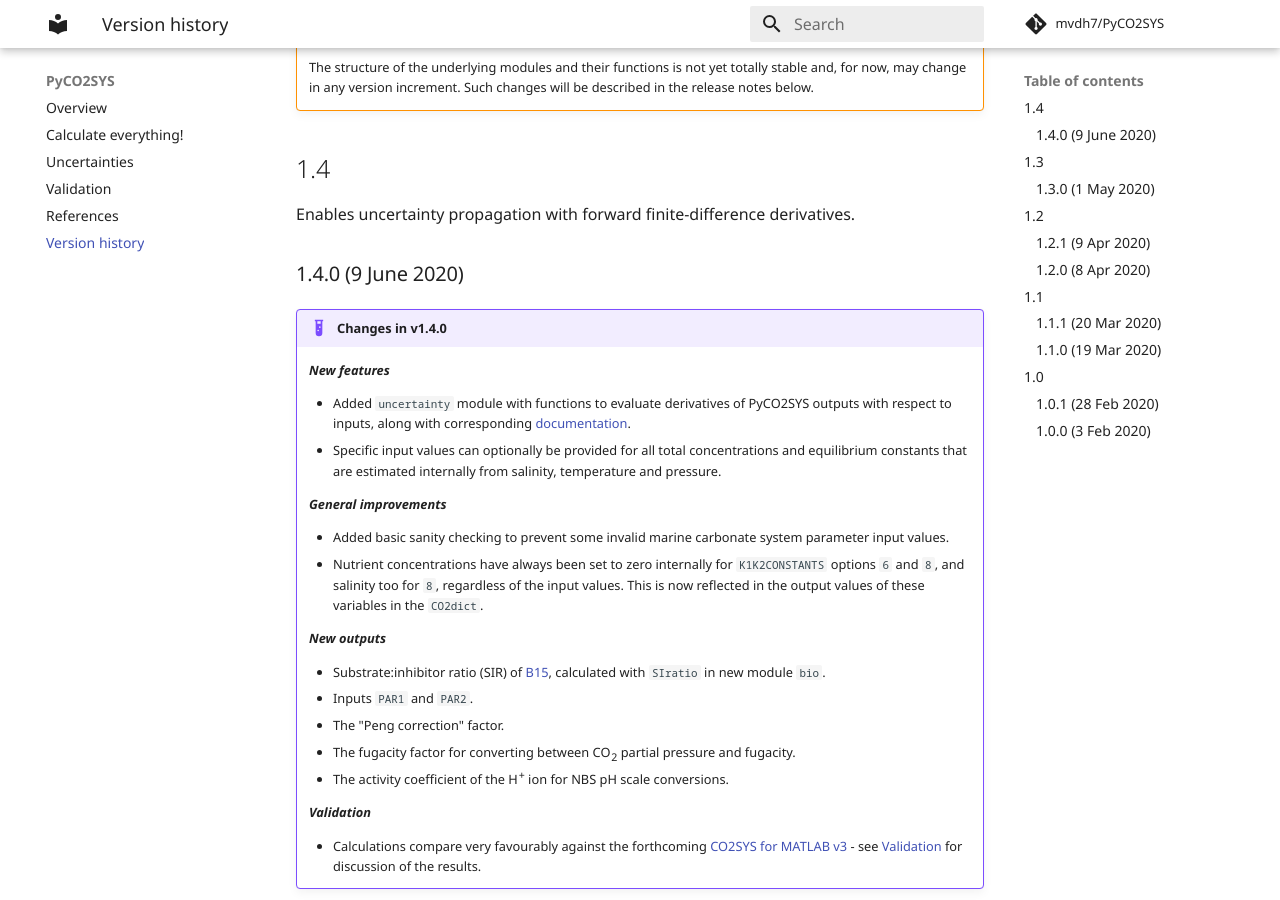
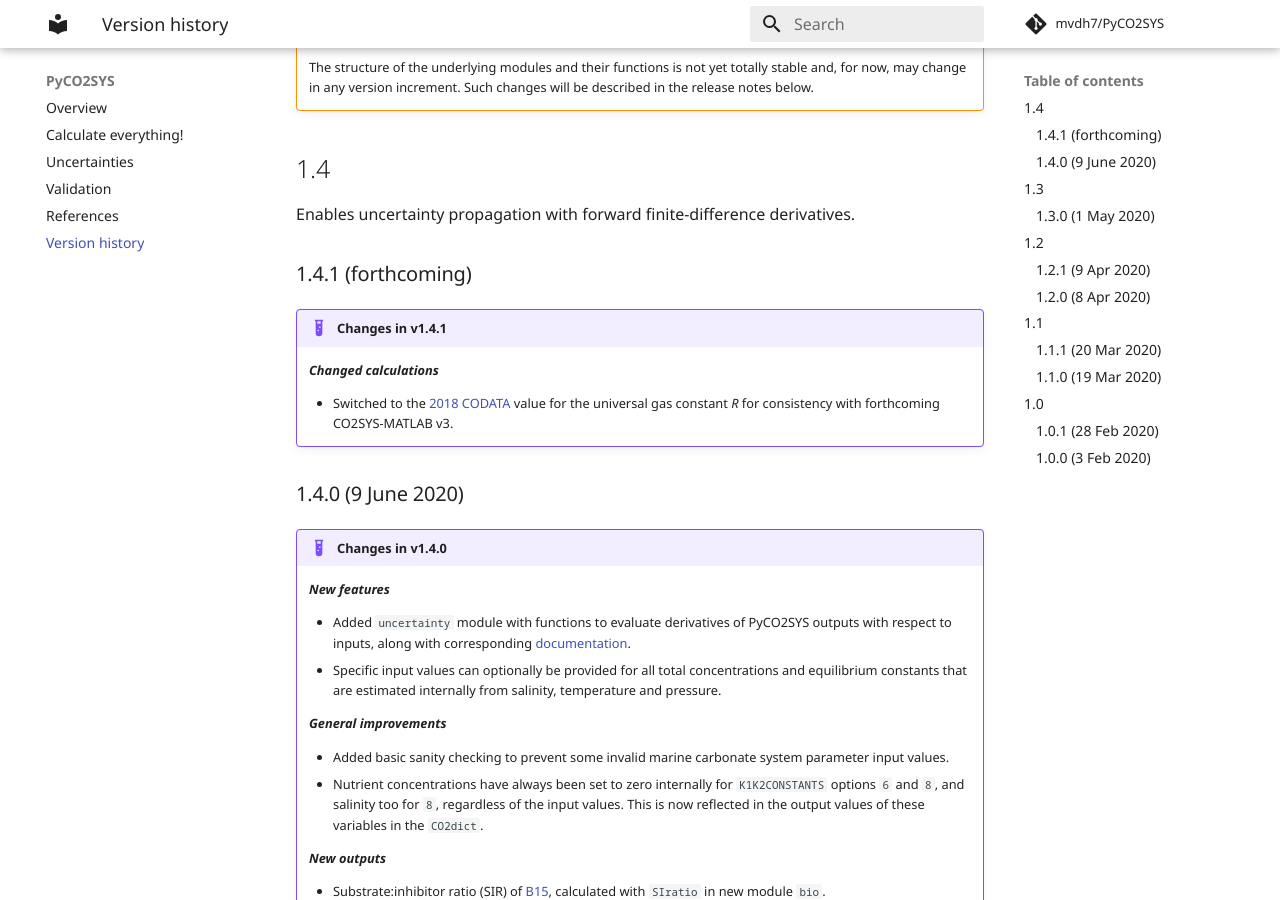
Before and after one commit to mvdh7/PyCO2SYS, an MkDocs documentation site: the page built from docs/versions.md, in a window 1280 px wide and 900 px high, scrolled down 686 px. Built offline with MkDocs 1.6.1 and Material for MkDocs 9.7.7, drawn with Linux system fonts in a browser that asks for light colours; formulas are drawn with MathJax 3; comment, search, counter and statistics services are not loaded.

Commit message:
Update RGasConstant value - fails tests due to MATLAB

```diff
--- a/docs/refs.md
+++ b/docs/refs.md
@@ -80,7 +80,7 @@ Click on each reference to see more details.
     Humphreys, M. P., Daniels, C. J., Wolf-Gladrow, D. A., Tyrrell, T., and Achterberg, E. P. (2018). On the influence of marine biogeochemical processes over CO<sub>2</sub> exchange between the atmosphere and ocean. *Marine Chemistry* 199, 1–11. [doi:10.1016/j.marchem.2017.12.006](https://doi.org/10.1016/j.marchem.2017.12.006).
 
 ??? note "HGP20: Humphreys et al. (2020) *"PyCO2SYS: marine carbonate..."*"
-    Humphreys, M. P., Gregor, L., Pierrot, D., van Heuven, S. M. A. C., Lewis, E. R., and Wallace, D. W. R. (2020). PyCO2SYS: marine carbonate system calculations in Python. Version 1.4.0. *Zenodo.* [doi:10.5281/zenodo.3744275](https://doi.org/10.5281/zenodo.3744275).
+    Humphreys, M. P., Gregor, L., Pierrot, D., van Heuven, S. M. A. C., Lewis, E. R., and Wallace, D. W. R. (2020). PyCO2SYS: marine carbonate system calculations in Python. Version 1.4.1. *Zenodo.* [doi:10.5281/zenodo.3744275](https://doi.org/10.5281/zenodo.3744275).
 
 ??? note "HPR11: van Heuven et al. (2011) *"CO<sub>2</sub>SYS v1.1, MATLAB..."*"
     van Heuven, S., Pierrot, D., Rae, J. W. B., Lewis, E., and Wallace, D. W. R. (2011). CO<sub>2</sub>SYS v 1.1, MATLAB program developed for CO<sub>2</sub> system calculations. ORNL/CDIAC-105b, Carbon Dioxide Information Analysis Center, Oak Ridge National Laboratory, U.S. Department of Energy, Oak Ridge, TN, USA. [doi:10.3334/CDIAC/otg.CO2SYS_MATLAB_v1.1](https://doi.org/10.3334/CDIAC/otg.CO2SYS_MATLAB_v1.1).
--- a/docs/versions.md
+++ b/docs/versions.md
@@ -26,6 +26,14 @@
 ## 1.4
 
 Enables uncertainty propagation with forward finite-difference derivatives.
+
+### 1.4.1 (forthcoming)
+
+!!! example "Changes in v1.4.1"
+
+    ***Changed calculations***
+
+    * Switched to the [2018 CODATA](https://physics.nist.gov/cgi-bin/cuu/Value?r) value for the universal gas constant *R* for consistency with forthcoming CO2SYS-MATLAB v3.
 
 ### 1.4.0 (9 June 2020)
 
```
Also changed, not shown: README.md (+2 -2 lines), 2 other files.
